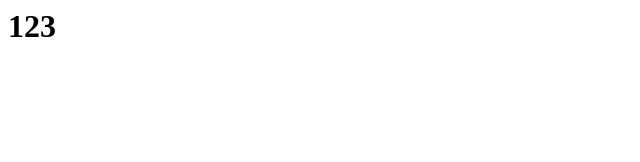
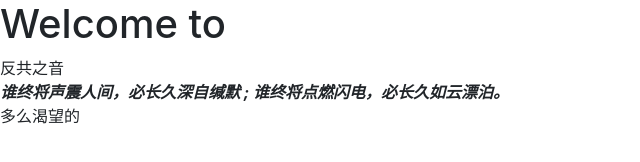
Before and after one commit to haguchuanc/heal.html, a plain HTML site: page index.html in a window 1280 px wide. Shown: the whole page, without its empty margins (0-640 px from the left). Drawn offline with nearby package versions, Linux system fonts and the light colour scheme.

Commit message:
Update index.html

```diff
--- a/index.html
+++ b/index.html
@@ -1 +1,25 @@
-<h1>123<h2>
+<div data-v-3f8ff6c2="" id="ia7r">
+</div>
+<div class="panel">
+  <h1 class="welcome">Welcome to
+  </h1>
+  <div class="big-title">
+    <span id="i6iz">反共之音</span>
+  </div>
+  <div class="description">
+    <span id="icyh3"><i>
+      <b>
+        <span id="ifl0e">谁终将声震人间，必长久深自缄默 ; 谁终将点燃闪电，必长久如云漂泊。</span>
+      </b>
+      </i></span>
+  </div>
+  <div class="wechat-group">
+  </div>
+</div>
+<div class="row">
+  <div class="cell" id="i1uk8">
+    <link href="https://cdn.bootcss.com/bootstrap/4.1.0/css/bootstrap.min.css" rel="stylesheet" id="iw4k1"/>
+  </div>
+</div>
+<div id="iqt1b">多么渴望的
+</div>
```
